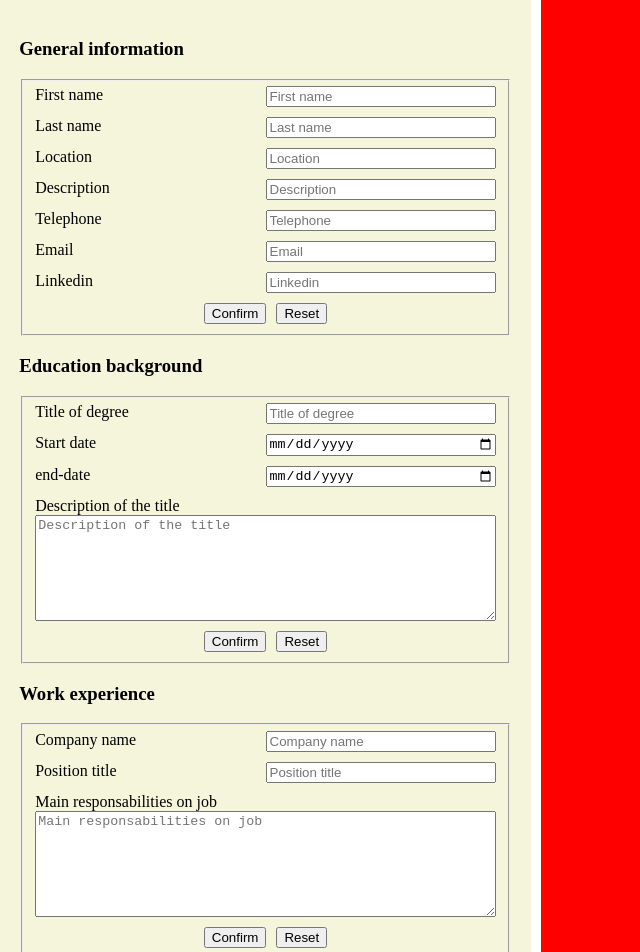
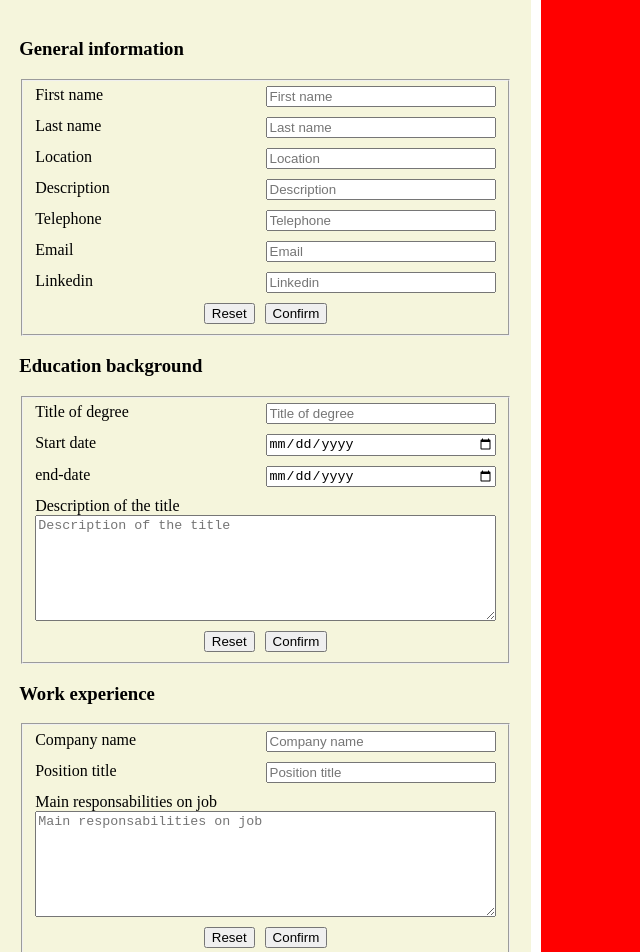
Before and after one commit to juan-est145/Cv-maker, a React (Vite) app: page / in a window 1280 px wide. Shown: the top 952 px of the page, without its empty margins (0-640 px from the left). Built offline with nearby package versions, Linux system fonts and the light colour scheme.

Commit message:
Changed the position of the buttons of the form

```diff
--- a/src/components/form/form.jsx
+++ b/src/components/form/form.jsx
@@ -49,8 +49,8 @@ function GeneralInfo({ setGenInfo, genInfoState }) {
 				<fieldset>
 					<FormSection information={firstInput} callBack={genInfoCallbck}></FormSection>
 					<div>
+						<button className={resetBtnClass}>Reset</button>
 						<button className={confirmBtnClass}>Confirm</button>
-						<button className={resetBtnClass}>Reset</button>
 					</div>
 				</fieldset>
 			</form>
@@ -75,7 +75,7 @@ function Education({ eduState, setEdu }) {
 			return;
 		}
 		let formattedDate = e.target.value.split('-').reverse().join('/');
-		setEdu({...eduState, [e.target.id] : formattedDate})
+		setEdu({ ...eduState, [e.target.id]: formattedDate })
 	}
 
 	return (
@@ -85,8 +85,8 @@ function Education({ eduState, setEdu }) {
 				<fieldset>
 					<FormSection information={studyInformation} callBack={educationCallbck}></FormSection>
 					<div>
+						<button className={resetBtnClass}>Reset</button>
 						<button className={confirmBtnClass}>Confirm</button>
-						<button className={resetBtnClass}>Reset</button>
 					</div>
 				</fieldset>
 			</form>
@@ -114,8 +114,8 @@ function WorkExperience({ workState, setWork }) {
 				<fieldset>
 					<FormSection information={workInformation} callBack={workCallbck}></FormSection>
 					<div>
+						<button className={resetBtnClass}>Reset</button>
 						<button className={confirmBtnClass}>Confirm</button>
-						<button className={resetBtnClass}>Reset</button>
 					</div>
 				</fieldset>
 			</form>
```
